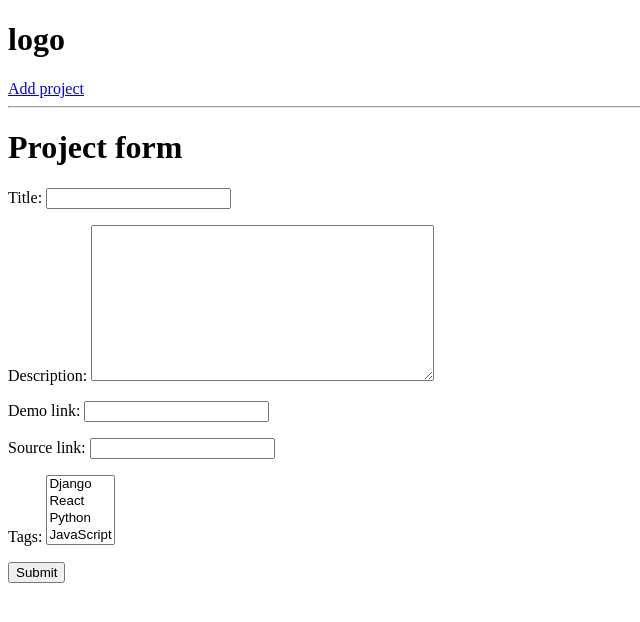
After one commit to cleveraziko/developer_search_django, a Django app: page /create-project/ in a window 1280 px wide. The commit adds this page. Shown: the top 622 px of the page, without its empty margins (0-640 px from the left). Run offline with Django 4.2, Linux system fonts and the light colour scheme; data comes from the database, SQL or seed files in the repository; both versions use the stored data as it was after the commit.

Commit message:
creating Crud fuctionality

```diff
--- /dev/null
+++ b/projects/forms.py
@@ -0,0 +1,9 @@
+from django.forms import ModelForm
+
+from .models import Project
+
+
+class ProjectForm(ModelForm):
+    class Meta:
+        model = Project
+        fields = ['title', 'description','demo_link','source_link', 'tags' ]
--- /dev/null
+++ b/projects/templates/projects/project_form.html
@@ -0,0 +1,13 @@
+{% extends 'main.html' %}
+{% block content %}
+<h1>Project form</h1>
+
+
+
+<form method="POST">
+    {% csrf_token %}
+    {{form.as_p}}
+    <input type="submit">
+</form>
+
+{% endblock content %}
--- a/projects/urls.py
+++ b/projects/urls.py
@@ -6,4 +6,5 @@ from . import views
 urlpatterns = [
     path('', views.projects, name='projects'),
     path('project/<str:pk>/', views.project, name='project'),
+    path("create-project/", views.createProject, name="create-project")
 ]
--- a/projects/views.py
+++ b/projects/views.py
@@ -1,5 +1,6 @@
-from django.shortcuts import render
+from django.shortcuts import render, redirect
 from .models import Project
+from .forms import ProjectForm
 # Create your views here.
 
 def projects(request):
@@ -18,3 +19,17 @@ def project(request,pk):
         'project': projectObj,
 
     })
+
+
+def createProject(request):
+    form = ProjectForm()
+    if request.method == 'POST':
+        form = ProjectForm(request.POST)
+        if form.is_valid():
+            form.save()
+            return redirect('projects')
+
+    context={
+        "form":form
+    }
+    return render(request,"projects/project_form.html", context )
--- a/templates/navbar.html
+++ b/templates/navbar.html
@@ -1,2 +1,3 @@
 <h1>logo</h1>
+<a href="{% url 'create-project' %}">Add project</a>
 <hr>
```
Also changed, not shown: db.sqlite3.
